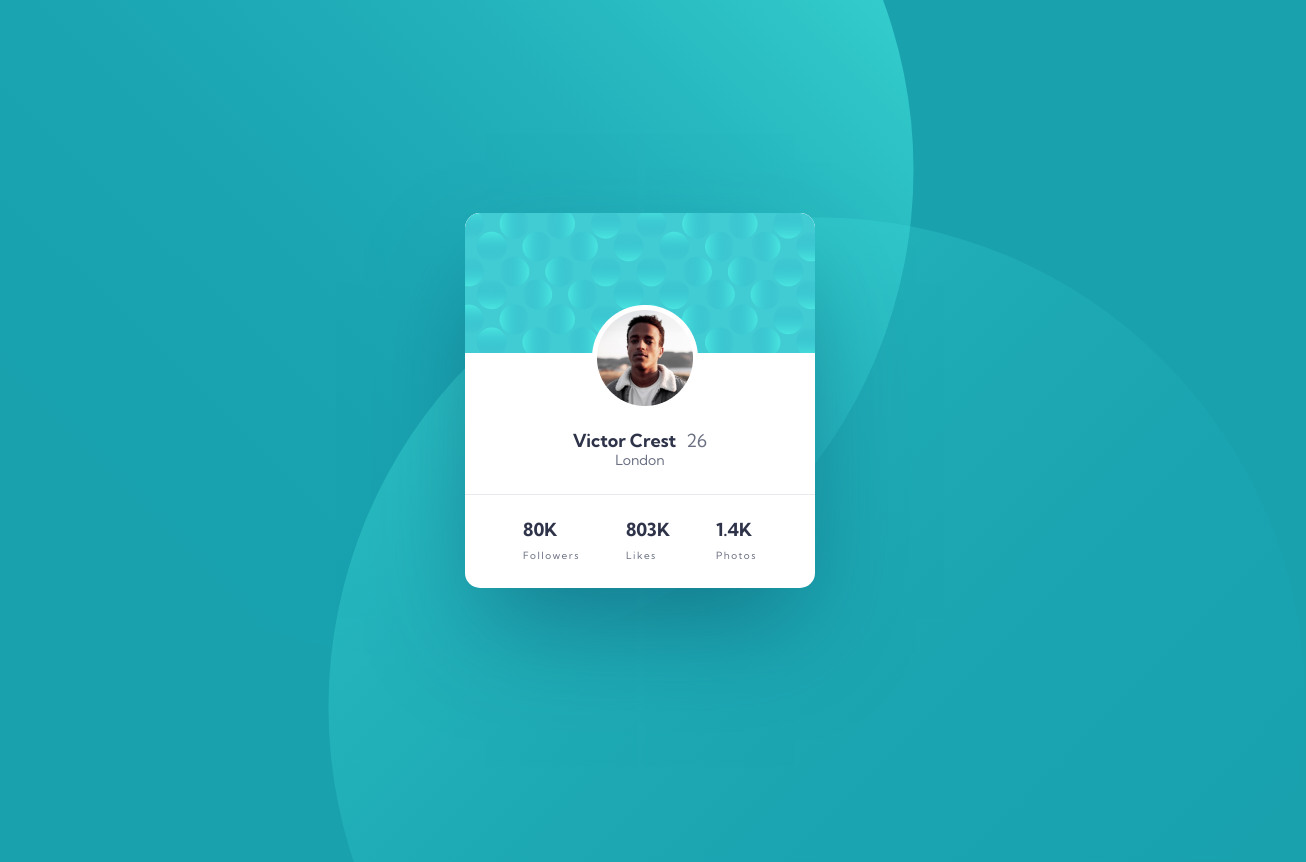
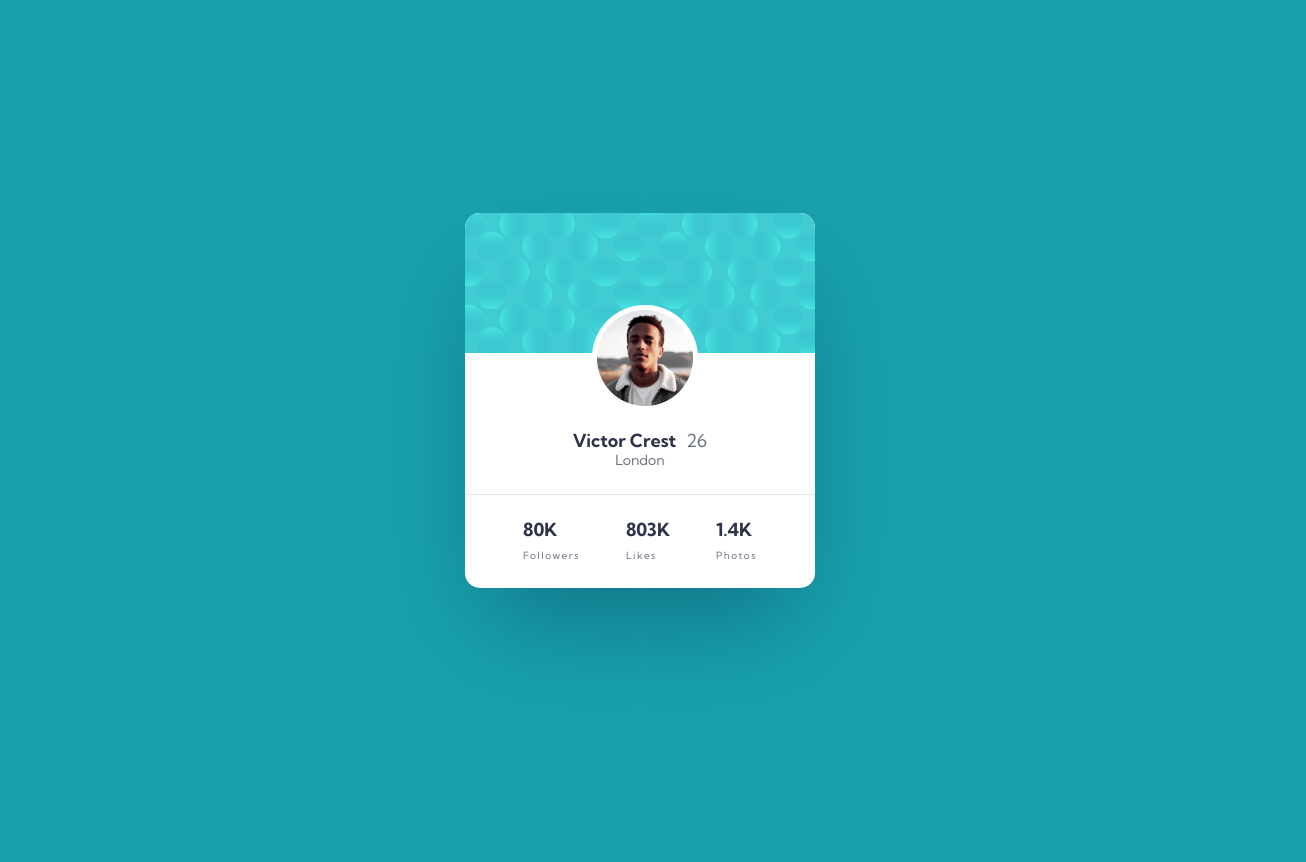
Before and after one commit to nikamerebashvili95/profile-card-component, a plain HTML site: page index.html in a window 1280 px wide. Shown: the whole page, 1306 px wide, since content can reach past the window. After the commit the page ends 800 px from the top, so only its background shows below. Drawn offline with Linux system fonts and the light colour scheme.

Commit message:
Update index.html

```diff
--- a/index.html
+++ b/index.html
@@ -11,12 +11,12 @@
     <title>Profile Card</title>
 </head>
 <body>
-    <div class="lef-top">
+    <!--<div class="lef-top">
         <img class="img" src="images/bg-pattern-top.svg" alt="oval top">
     </div>
     <div class="right-bottom">
         <img class="img" src="images/bg-pattern-bottom.svg" alt="oval bottom">
-    </div>
+    </div>-->
     <main>
         <div class="card">
             <div class="profile-img-box">
```
